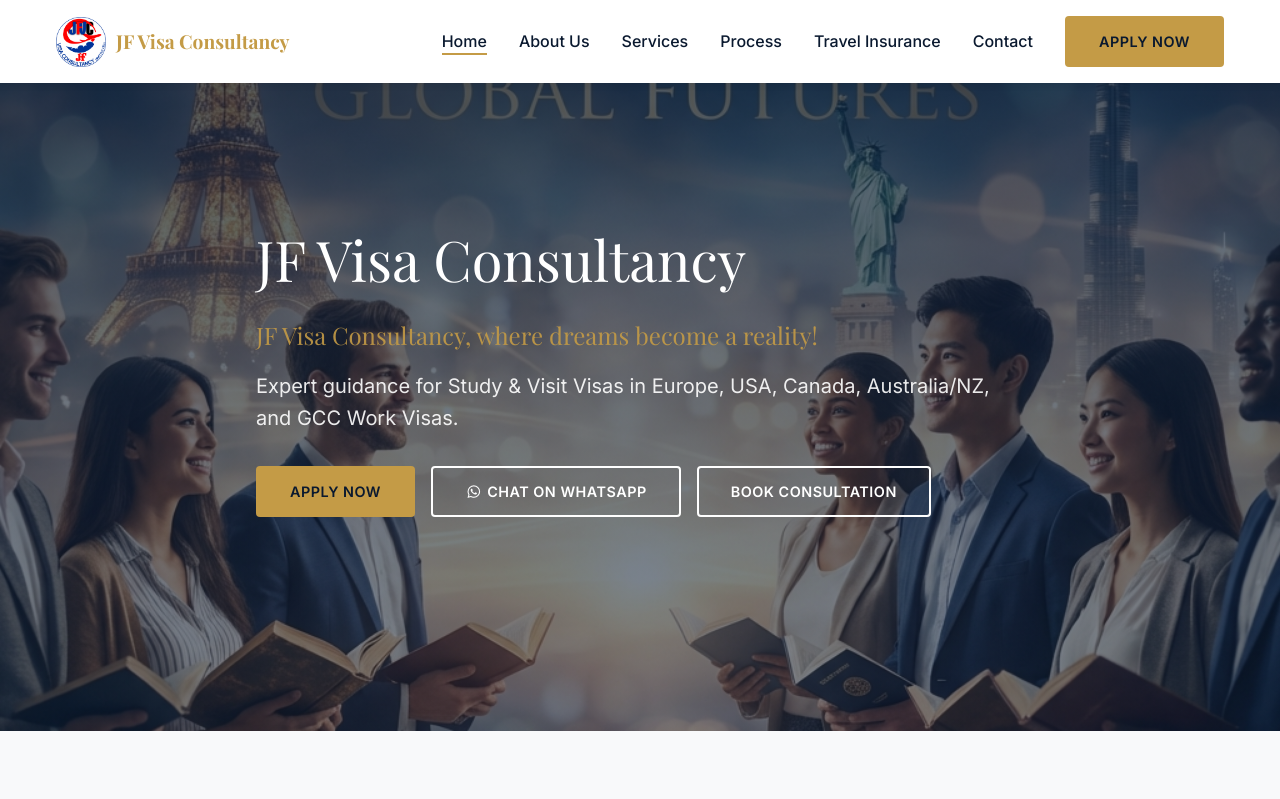
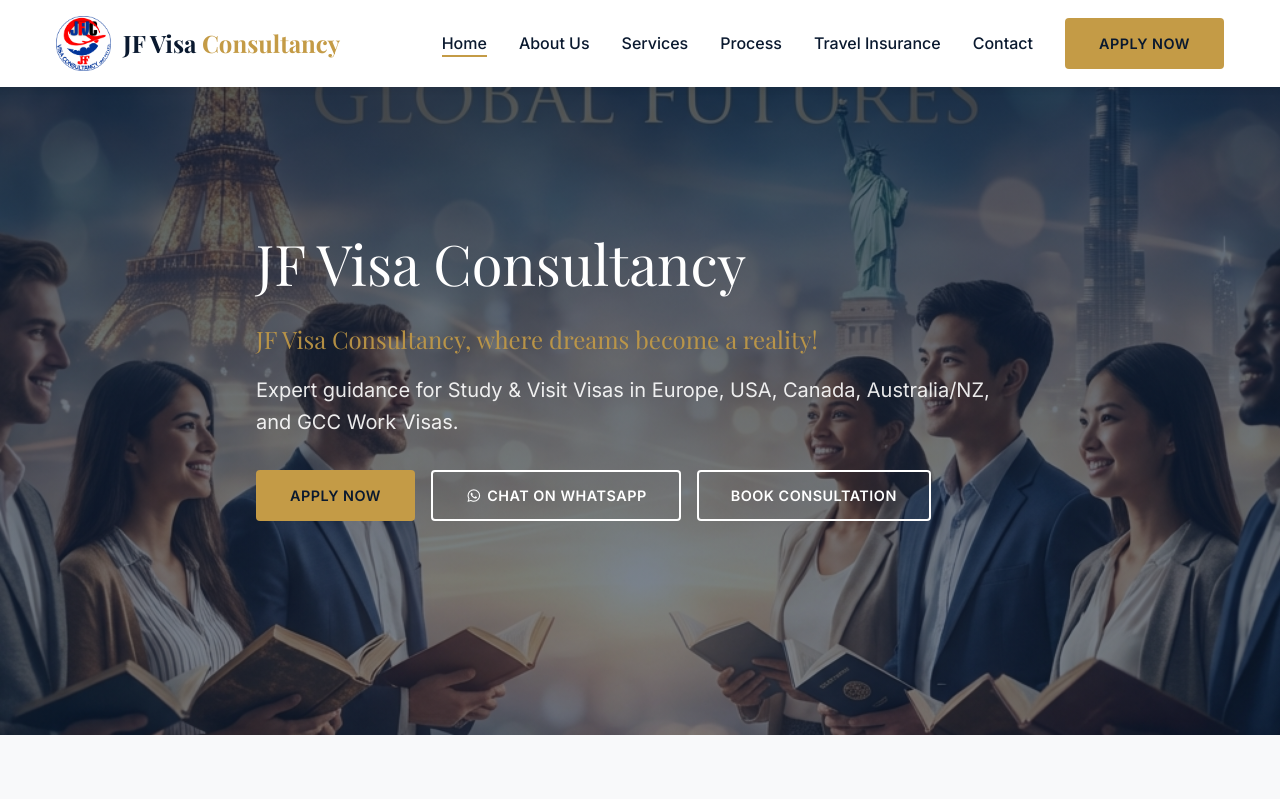
Before and after one commit to jfvisaconsultancy/antigravity-site, a Next.js app in the folder jf-visa-web/: page / in a window 1280 px wide. Shown: the top 799 px of the page. Built offline with nearby package versions, Linux system fonts and the light colour scheme; a web font is replaced by a local one.

Commit message:
Style logo text with large font and brand colors

```diff
--- a/jf-visa-web/components/Header.tsx
+++ b/jf-visa-web/components/Header.tsx
@@ -17,14 +17,16 @@
     return (
         <header className="header">
             <div className="container navbar">
-                <Link href="/" className="logo" style={{ display: 'flex', alignItems: 'center', gap: '10px' }}>
+                <Link href="/" className="logo" style={{ display: 'flex', alignItems: 'center', gap: '12px' }}>
                     <img
                         src="/images/logo.png"
                         alt="JF Visa Consultancy"
-                        style={{ height: '50px', width: 'auto' }}
+                        style={{ height: '55px', width: 'auto' }}
                         className="logo-img"
                     />
-                    <span className="logo-text" style={{ fontSize: '1.2rem', fontWeight: 'bold' }}>JF Visa <span>Consultancy</span></span>
+                    <span className="logo-text" style={{ fontSize: '1.5rem', fontWeight: 'bold', color: 'var(--color-primary)', lineHeight: '1.2' }}>
+                        JF Visa <span style={{ color: 'var(--color-accent)' }}>Consultancy</span>
+                    </span>
                 </Link>
 
                 <div className="nav-toggle" onClick={toggleMenu}>
```
